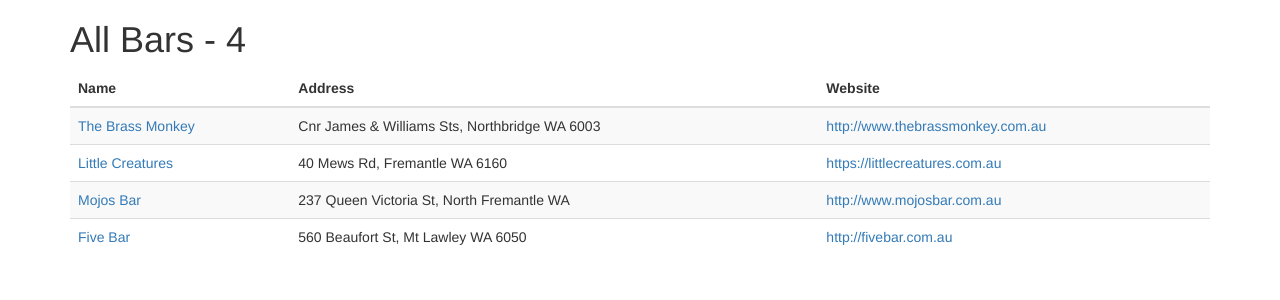
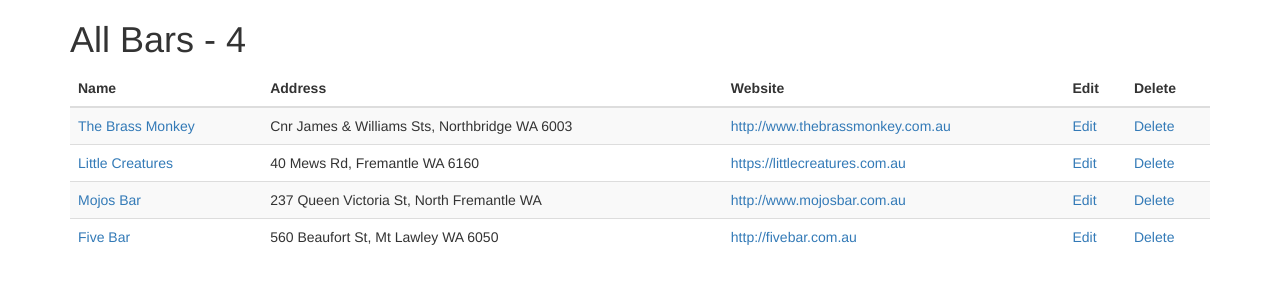
Before and after one commit to goingpaper/project, a Django app: page /bars/ in a window 1280 px wide. Shown: the part 52-352 px from the top of the page. Run offline with Django 3.2, Linux system fonts and the light colour scheme; a user stored in the database is signed in; data comes from the database, SQL or seed files in the repository; parts of the project's set-up code (start-up, migrations or seed data) failed here and were passed over; some libraries are stand-ins or nearby versions.

Commit message:
Update bars.html

```diff
--- a/project/barreviews/templates/barreviews/bars.html
+++ b/project/barreviews/templates/barreviews/bars.html
@@ -8,6 +8,10 @@
             <th>Name</th>
             <th>Address</th>
             <th>Website</th>
+            {% if user.is_staff %}
+            <th>Edit</th>
+            <th>Delete</th>
+            {% endif %}
         </tr>
     </thead>
     <tbody>
@@ -16,7 +20,10 @@
             <td><a href="{% url 'barreviews:bar' bar.id %}">{{ bar.name }}</a></td>
             <td>{{ bar.address }}</td>
             <td><a href="{{ bar.website }}">{{ bar.website }}</a></td>
-
+            {% if user.is_staff %}
+            <td><a href="{% url 'barreviews:bar_edit' bar.id %}">Edit</a></td>
+            <td><a href="{% url 'barreviews:bar_delete' bar.id %}">Delete</a></td>
+            {% endif %}
         </tr>
         {% endfor %}
     </tbody>
```
